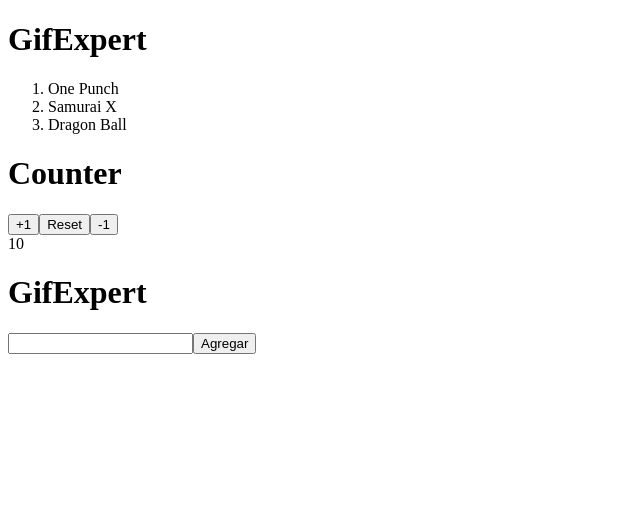
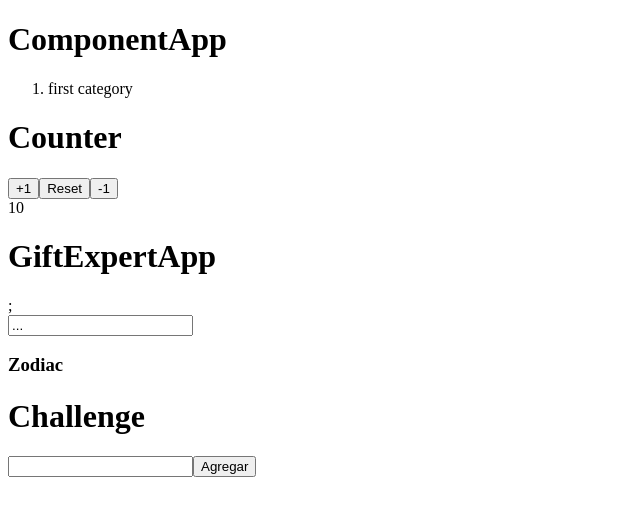
Before and after one commit to JoanManuel17/my, a React (Create React App) app: page / in a window 1280 px wide. Shown: the top 516 px of the page, without its empty margins (0-640 px from the left). Built offline with nearby package versions, Linux system fonts and the light colour scheme.

Commit message:
Cambios 5/09

```diff
--- a/src/App.js
+++ b/src/App.js
@@ -1,9 +1,11 @@
 import { ComponenteAppChallenge } from "./ComponenteAppChallenge";
+import GiftExpertApp from "./GiftExpertApp";
 
 function App() {
 
   return (
     <>
+      <GiftExpertApp />
       <ComponenteAppChallenge />
     </>
   )
--- a/src/ComponentApp.js
+++ b/src/ComponentApp.js
@@ -1,10 +1,10 @@
 
-const categories = ['One Punch', 'Samurai X', 'Dragon Ball'];
+const categories = ['first category'];
 
 export const ComponentApp = () => {
     return (
         <>
-            <h1>GifExpert</h1>
+            <h1>ComponentApp</h1>
             <ol>
                 {
                     categories.map(
--- a/src/ComponenteAppChallenge.js
+++ b/src/ComponenteAppChallenge.js
@@ -11,7 +11,7 @@ export const ComponenteAppChallenge = () => {
 
   return (
     <>
-      <h1>GifExpert</h1>
+      <h1>Challenge</h1>
 
       <input
         value={inputValue}
--- a/src/GiftExpertApp.js
+++ b/src/GiftExpertApp.js
@@ -1,12 +1,13 @@
 import React from "react";
 import AddCategory from "./components/AddCategory";
 import GifGrid from "./components/GifGrid";
+import { useState } from "react";
 
 const GiftExpertApp = () => {
   const [categories, setCategories] = useState(["Zodiac"]);
 
   const onAddCategory = (category) => {
-    setCategories([...list, category]);
+    setCategories(list => [...list, category]);
   };
 
   return (
--- a/src/components/AddCategory.js
+++ b/src/components/AddCategory.js
@@ -1,4 +1,5 @@
 import React from "react";
+import { useState } from "react";
 
 export const AddCategory = ({ onAddCategory }) => {
   const [inputValue, setInputValue] = useState("...");
--- a/src/components/GifGrid.js
+++ b/src/components/GifGrid.js
@@ -6,7 +6,6 @@ export const GifGrid = ({ category }) => {
   return (
     <>
       <h3>{category}</h3>
-      <p>hola</p>
     </>
   );
 };
```
